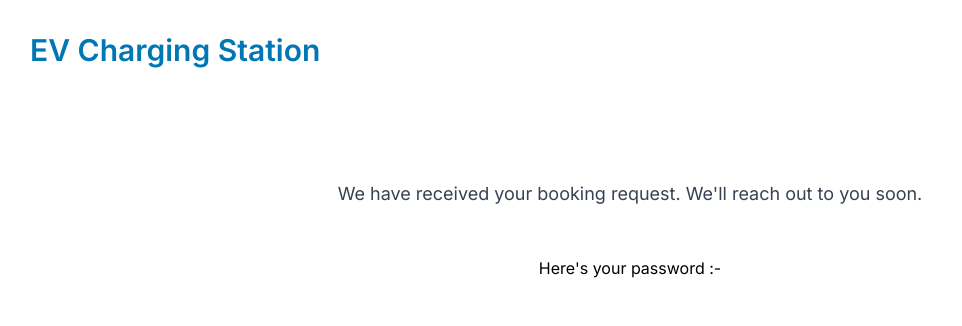
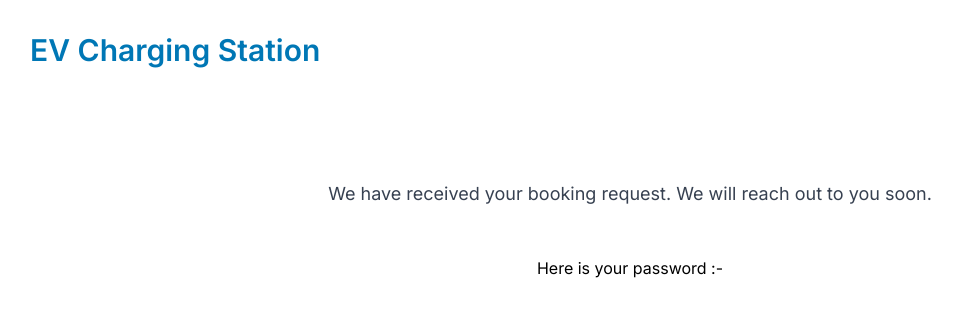
Before and after one commit to Boomzo-HQ/ev-franchise-website, a Next.js app: page /booked in a window 1280 px wide. Shown: the top 326 px of the page, without its empty margins (10-972 px from the left). Built offline with nearby package versions, Linux system fonts and the light colour scheme.

Commit message:
fixing typo error

```diff
--- a/src/app/booked/page.tsx
+++ b/src/app/booked/page.tsx
@@ -19,9 +19,9 @@ const Booked = () => {
       <Navbar />
       <div className="flex flex-col items-center justify-center py-20 md:py-24 space-y-12 bg-white rounded-lg">
         <p className="text-lg text-gray-700">
-          We have received your booking request. We'll reach out to you soon.
+          We have received your booking request. We will reach out to you soon.
         </p>
-        <p>Here's your password :- {user?.tempPassword}</p>
+        <p>Here is your password :- {user?.tempPassword}</p>
         <button
           onClick={navigateToProfile}
           className="px-6 py-2 text-white bg-blue-500 rounded-lg hover:bg-blue-600 transition duration-300"
```
